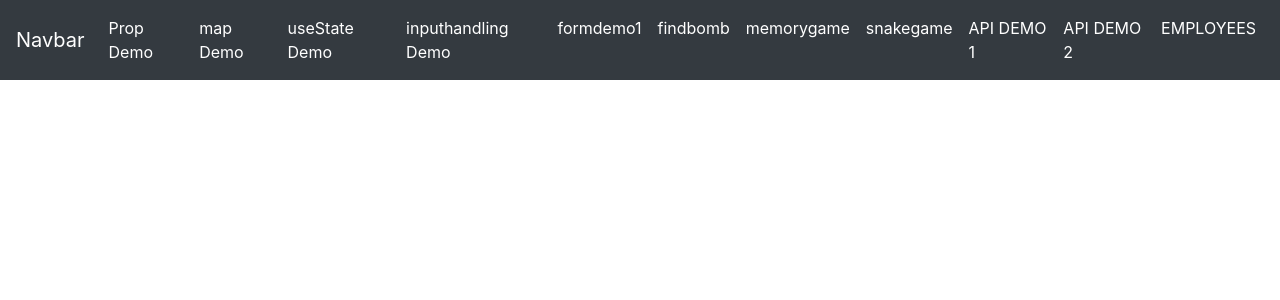
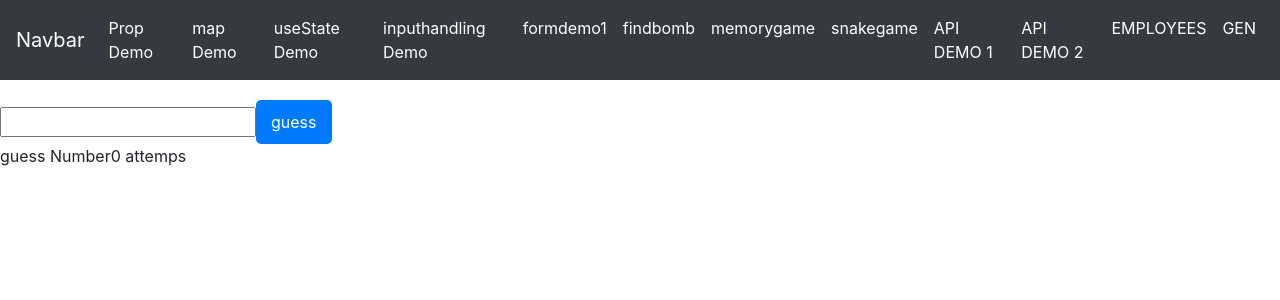
Before and after one commit to samirvithlani/mern2025-weekend, a React (Vite) app: page /gennum in a window 1280 px wide. Shown: the top 300 px of the page. Built offline with nearby package versions, Linux system fonts and the light colour scheme.

Commit message:
guess number

```diff
--- a/src/App.jsx
+++ b/src/App.jsx
@@ -19,6 +19,7 @@ import { ApiDemo1 } from './components/apis/ApiDemo1'
 import { ApiDemo2 } from './components/apis/ApiDemo2'
 import { UpdateUser } from './components/apis/UpdateUser'
 import { Employees } from './components/Employees'
+import { GenerateNumber } from './components/GenerateNumber'
 //import './App.css'
 
 function App() {
@@ -40,6 +41,7 @@ function App() {
         <Route path='/apidemo2' element ={<ApiDemo2/>}></Route>
         <Route path='/updateuser/:id'element ={<UpdateUser/>}></Route>
         <Route path='/employee' element ={<Employees/>}></Route>
+        <Route path='/gennum' element = {<GenerateNumber/>}></Route>
 
       </Routes>
     </div>
--- /dev/null
+++ b/src/components/GenerateNumber.jsx
@@ -0,0 +1,37 @@
+import React, { useMemo, useState } from 'react'
+import { NumberContext } from './NumberContext'
+import { GuessNumber } from './GuessNumber'
+
+export const GenerateNumber = () => {
+    const [message, setmessage] = useState("guess Number")
+    const [guessedNumbers, setguessedNumbers] = useState([])
+    const randomNo = useMemo(()=>{
+        return Math.floor(Math.random()*100)
+    },[])
+    console.log(randomNo)
+    const getInput = (inputValue)=>{
+        console.log("input...",inputValue)
+        const diff = randomNo - inputValue;
+        if(diff>10){
+            setguessedNumbers([...guessedNumbers,inputValue])
+            setmessage("too high")
+        }
+        else if(randomNo == inputValue){
+            setmessage("number guessed in",)
+        }
+    }
+
+  return (
+    <div>
+            <NumberContext.Provider value={{getInput}}>
+                <GuessNumber></GuessNumber>
+            </NumberContext.Provider>
+            {
+                message
+            }
+            {
+                guessedNumbers.length + " "+" attemps"
+            }
+    </div>
+  )
+}
--- /dev/null
+++ b/src/components/GuessNumber.jsx
@@ -0,0 +1,13 @@
+import React, { useContext, useState } from 'react'
+import { NumberContext } from './NumberContext'
+
+export const GuessNumber = () => {
+    const {getInput} = useContext(NumberContext)
+    const [input, setinput] = useState(0)
+  return (
+    <div>
+        <input type='text' onChange={(event)=>{setinput(event.target.value)}}></input>
+        <button onClick={()=>{getInput(input)}}>guess</button>
+    </div>
+  )
+}
--- a/src/components/Navbar.jsx
+++ b/src/components/Navbar.jsx
@@ -48,6 +48,9 @@ export const Navbar = () => {
       <li class="nav-item active">
         <Link class="nav-link" to="/employee">EMPLOYEES</Link>
       </li>
+      <li class="nav-item active">
+        <Link class="nav-link" to="/gennum">GEN</Link>
+      </li>
     </ul>
 
   </div>
--- /dev/null
+++ b/src/components/NumberContext.jsx
@@ -0,0 +1,3 @@
+import { createContext } from "react";
+
+export const NumberContext = createContext()
--- a/src/main.jsx
+++ b/src/main.jsx
@@ -5,9 +5,9 @@ import { BrowserRouter } from 'react-router-dom'
 //import './index.css'
 
 ReactDOM.createRoot(document.getElementById('root')).render(
-  <React.StrictMode>
+
     <BrowserRouter>
       <App />
     </BrowserRouter>
-  </React.StrictMode>,
+
 )
```
